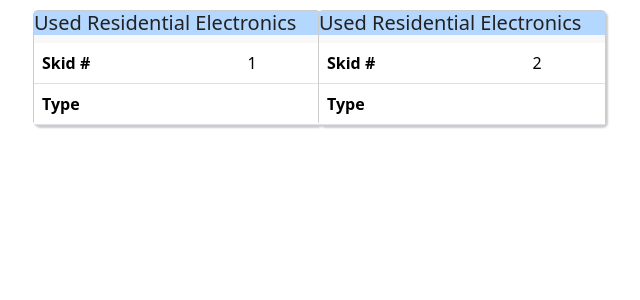
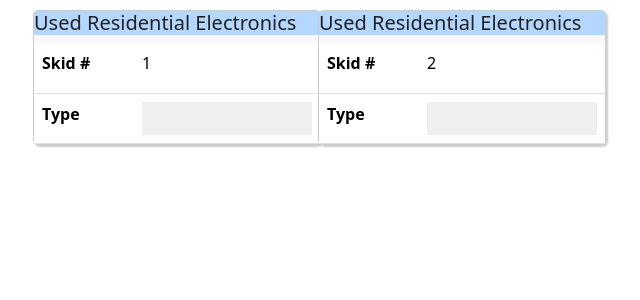
Before and after one commit to chiaremar/digital-forms-bootstrap, an Angular app: page / in a window 1280 px wide. Shown: the top 300 px of the page, without its empty margins (59-699 px from the left). Built offline with nearby package versions, Linux system fonts and the light colour scheme.

Commit message:
fixed styling on the button

```diff
--- a/src/app/skid/skid.component.css
+++ b/src/app/skid/skid.component.css
@@ -11,12 +11,18 @@
     background-color: #b3d7ff;  /* light blue */
     color: rgb(34, 34, 34);  /* adjust text color as needed */
   }
-.btn {
+th {
+    width: 100px;
+}
+td {
+    height: 50px;
+}
+td button {
+    width: 100%;
+    height: 100%;
     border: none;
-}
-.full-width {
-    width: 100%;
-}
+  }
+
 .label-column {
     width: 100px;  /* adjust as needed */
     flex: none;    /* prevents the column from growing or shrinking */
--- a/src/app/skid/skid.component.html
+++ b/src/app/skid/skid.component.html
@@ -9,7 +9,8 @@
         </tr>
         <tr>
           <th scope="row">Type</th>
-          <td>{{ skid.type ? skid.type: '' }}</td>
+          <td><button (click)="openTypeDialog()">{{ skid.type ? skid.type: ''}} </button></td>
+
         </tr>
       <!--   <tr>
           <th scope="row">Category</th>
--- a/src/app/skid/skid.component.ts
+++ b/src/app/skid/skid.component.ts
@@ -27,11 +27,11 @@ export class SkidComponent {
     });
   }
 
-  ngOnChanges(changes: SimpleChanges) {
+/*   ngOnChanges(changes: SimpleChanges) {
     if (changes['skid']) {
       this._skid.next(this.skid);
     }
-  }
+  } */
 
   updateSkid(updatedSkid: Skid) {
     let skid = this._skid.getValue();
```
